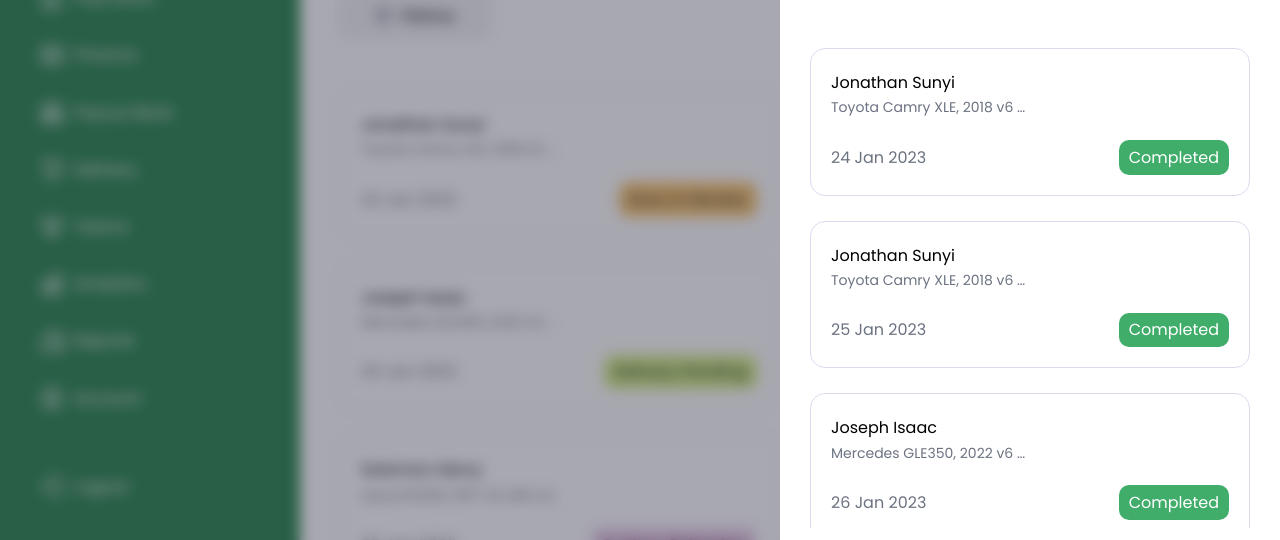
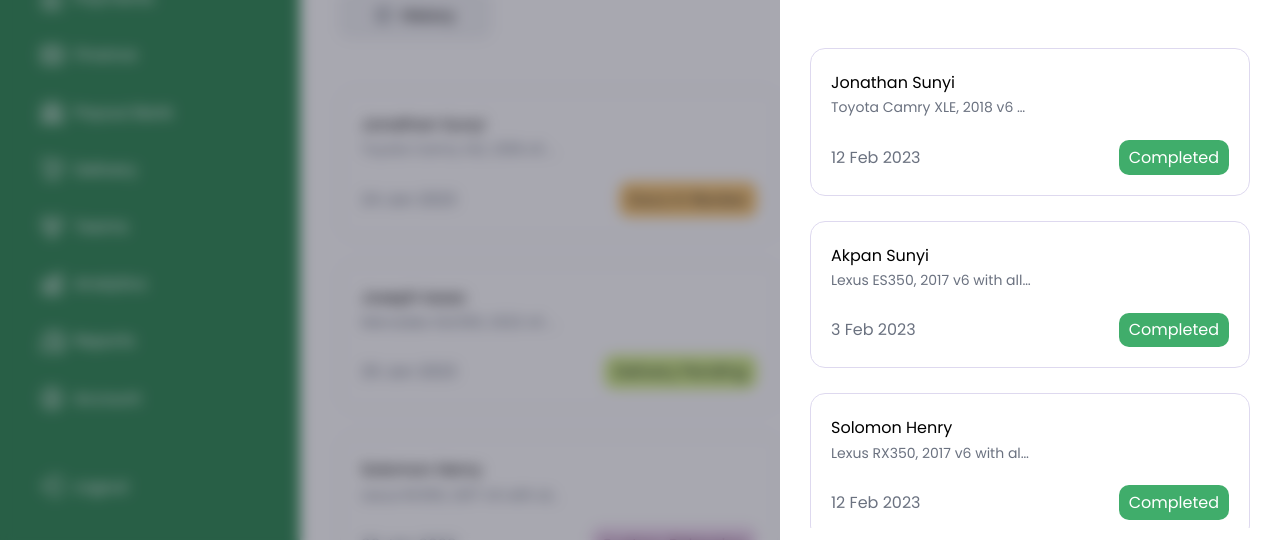
Before and after one commit to projects-for-clients/swifth, a React (Vite) app: page /dashboard/orders in a window 1280 px wide. Both pictures are taken after a click on the element "History". Shown: the part 250-790 px from the top of the page. Built offline with nearby package versions, Linux system fonts and the light colour scheme.

Commit message:
working on filter dates

```diff
--- a/src/components/dashboard/OrdersData.tsx
+++ b/src/components/dashboard/OrdersData.tsx
@@ -159,6 +159,90 @@ export const INPROGRESS: InProgress[] = [
       .toDate(),
     tag: 'Delivery Pending',
   },
+];
+export const ORDER_HISTORY: InProgress[] = [
+  {
+    id: Math.random(),
+    name: 'Jonathan Sunyi',
+    description: 'Toyota Camry XLE, 2018 v6 with alloy wheels',
+    date: dayjs()
+      .subtract(Math.floor(Math.random() * 20), 'day')
+      .toDate(),
+    tag: 'Completed',
+  },
+  {
+    id: Math.random(),
+    name: 'Akpan Sunyi',
+    description: 'Lexus ES350, 2017 v6 with alloy wheels and',
+    date: dayjs()
+      .subtract(Math.floor(Math.random() * 20), 'day')
+      .toDate(),
+    tag: 'Completed',
+  },
+  {
+    id: Math.random(),
+    name: 'Solomon Henry',
+    description: 'Lexus RX350, 2017 v6 with alloy wheels and',
+    date: dayjs()
+      .subtract(Math.floor(Math.random() * 20), 'day')
+      .toDate(),
+    tag: 'Completed',
+  },
+  {
+    id: Math.random(),
+    name: 'Jonathan Sunyi',
+    description: 'Toyota Camry XLE, 2018 v6 with alloy wheels',
+    date: dayjs()
+      .subtract(Math.floor(Math.random() * 20), 'day')
+      .toDate(),
+    tag: 'Completed',
+  },
+  {
+    id: Math.random(),
+    name: 'Akpan Sunyi',
+    description: 'Lexus ES350, 2017 v6 with alloy wheels and',
+    date: dayjs()
+      .subtract(Math.floor(Math.random() * 20), 'day')
+      .toDate(),
+    tag: 'Completed',
+  },
+  {
+    id: Math.random(),
+    name: 'Solomon Henry',
+    description: 'Lexus RX350, 2017 v6 with alloy wheels and',
+    date: dayjs()
+      .subtract(Math.floor(Math.random() * 20), 'day')
+      .toDate(),
+    tag: 'Completed',
+  },
+  {
+    id: Math.random(),
+    name: 'Jonathan Sunyi',
+    description: 'Toyota Camry XLE, 2018 v6 with alloy wheels',
+    date: dayjs()
+      .subtract(Math.floor(Math.random() * 20), 'day')
+      .toDate(),
+    tag: 'Completed',
+  },
+  {
+    id: Math.random(),
+    name: 'Akpan Sunyi',
+    description: 'Lexus ES350, 2017 v6 with alloy wheels and',
+    date: dayjs()
+      .subtract(Math.floor(Math.random() * 20), 'day')
+      .toDate(),
+    tag: 'Completed',
+  },
+  {
+    id: Math.random(),
+    name: 'Solomon Henry',
+    description: 'Lexus RX350, 2017 v6 with alloy wheels and',
+    date: dayjs()
+      .subtract(Math.floor(Math.random() * 20), 'day')
+      .toDate(),
+    tag: 'Completed',
+  },
+
 ];
 
 export const WAITLIST: Waitlist[] = [
--- a/src/container/dashboard/orders.tsx
+++ b/src/container/dashboard/orders.tsx
@@ -11,6 +11,7 @@ import {
   InProgressView,
   WAITLIST,
   WaitlistView,
+  ORDER_HISTORY,
 } from '../../components/dashboard/OrdersData';
 import CalenderSvg from '../../components/icons/Calender';
 
@@ -61,6 +62,7 @@ function orders() {
 
   const [inProgressData, setInProgressData] = useState<InProgress[]>([]);
   const [waitlistData, setWaitlistData] = useState<Waitlist[]>(WAITLIST);
+  const [orderHistory, setOrderHistory] = useState<InProgress[]>(ORDER_HISTORY);
 
   const pathToSwitch: Record<SwitchPath, JSX.Element> = {
     inProgress: <InProgressView inProgressData={inProgressData} />,
@@ -137,7 +139,6 @@ function orders() {
   };
 
   const handleDateSearch = () => {
-    console.log('searching');
     console.log({searchDates});
   }
 
@@ -242,7 +243,7 @@ function orders() {
                 gridTemplateColumns: 'repeat(auto-fit, minmax(33rem, 1fr))',
               }}
             >
-              {inProgressData.map((item, i) => {
+              {orderHistory.map((item, i) => {
                 const { name, description, date, tag } = item;
 
                 return (
@@ -268,7 +269,7 @@ function orders() {
                       <p
                         className={`py-1.5 px-4 rounded-2xl text-white bg-[#40AD6B]`}
                       >
-                        Completed
+                        {tag}
                       </p>
                     </div>
                   </div>
```
